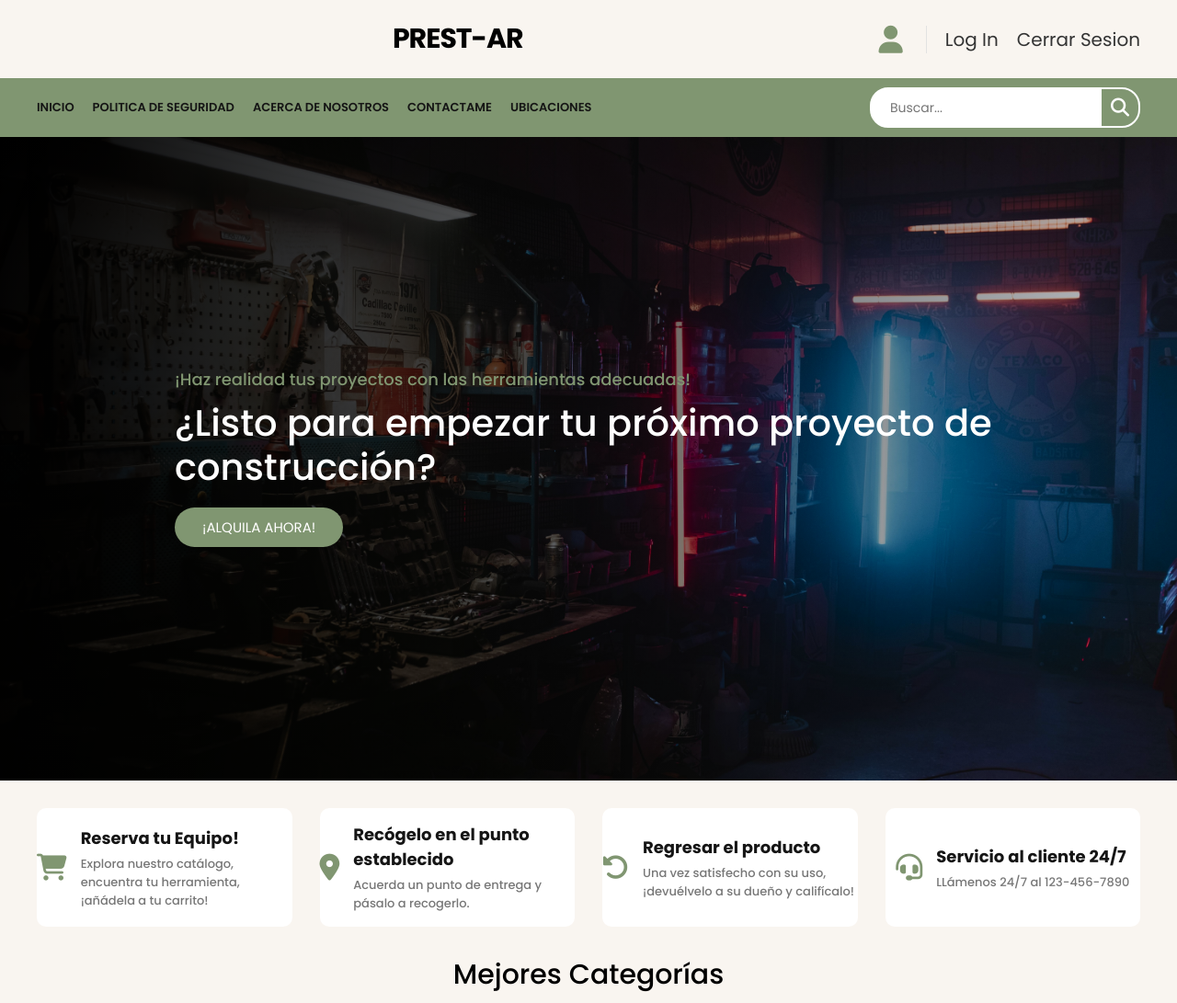
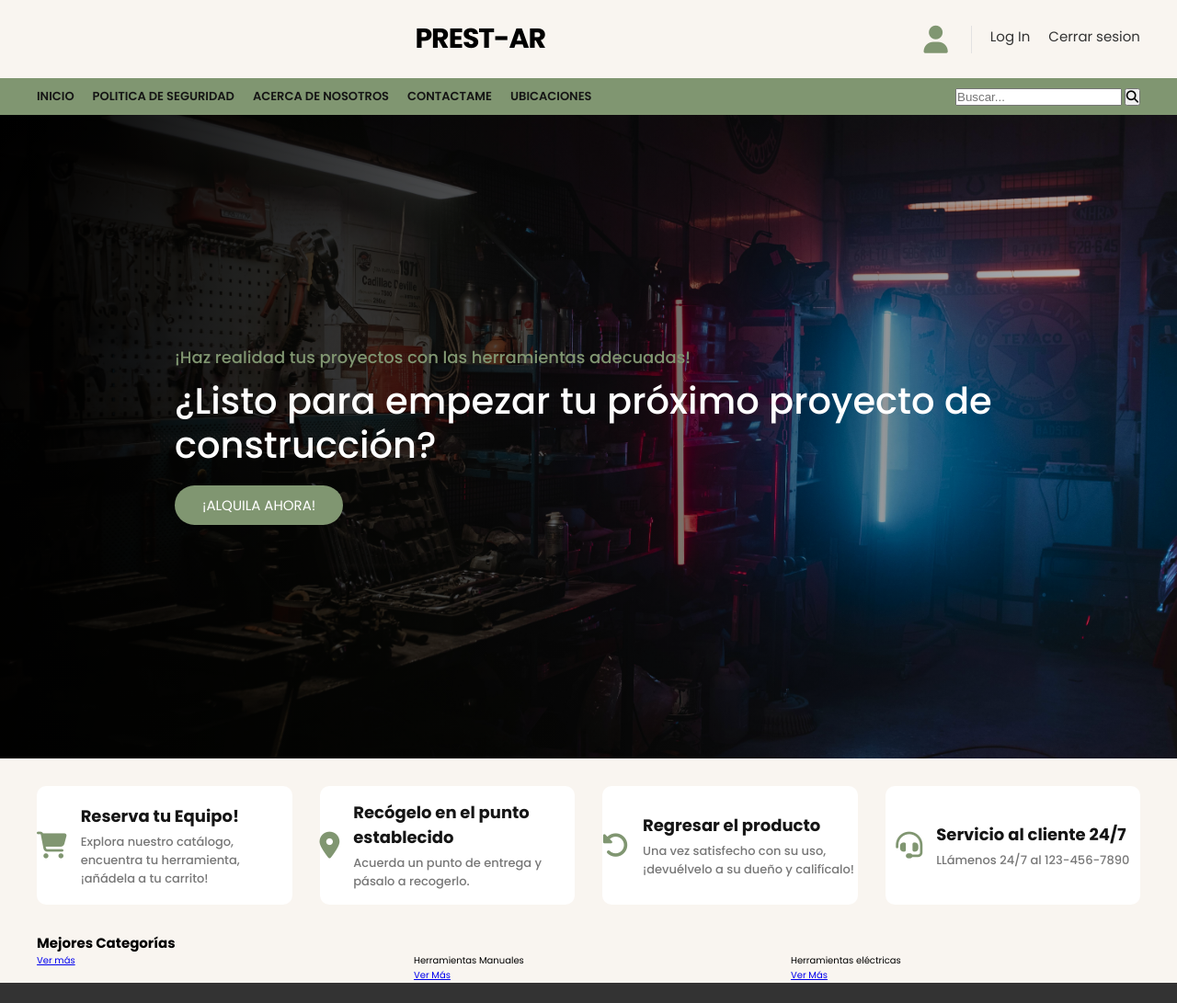
Before and after one commit to juan228a/Prest-AR2024, a PHP site: page /php/index.php in a window 1280 px wide. Shown: the top 1091 px of the page at 92% size. Run offline with PHP 8.4, Linux system fonts and the light colour scheme; some libraries are stand-ins or nearby versions.

Commit message:
CAMBIOS INDEX.HTML

```diff
--- a/css/style.css
+++ b/css/style.css
@@ -26,17 +26,14 @@ html {
 	margin: 0 auto;
 }
 
-.heading-1 {
-	text-align: center;
-	font-weight: 500;
-	font-size: 3rem;
-}
+
 
 /* ********************************** */
 /*               HEADER               */
 /* ********************************** */
 .container-hero {
 	background-color: var(--background-color);
+
 }
 
 .hero {
@@ -61,10 +58,12 @@ html {
 	flex-direction: column;
 }
 
+
 .container-logo {
 	display: flex;
 	align-items: center;
 	gap: 1.5rem;
+
 }
 
 .container-logo i {
@@ -77,6 +76,7 @@ html {
 	font-size: 3rem;
 	text-transform: uppercase;
 	letter-spacing: -1px;
+
 }
 
 .container-user {
@@ -197,47 +197,6 @@ html {
 	color: #fff;
 }
 
-.search-form {
-	position: relative;
-	display: flex;
-	align-items: center;
-	border: 2px solid #fff;
-	border-radius: 2rem;
-	background-color: #fff;
-	height: 4.4rem;
-	overflow: hidden;
-}
-
-.search-form input {
-	outline: none;
-	font-family: inherit;
-	border: none;
-	width: 25rem;
-	font-size: 1.4rem;
-	padding: 0 2rem;
-	color: #777;
-	cursor: pointer;
-}
-
-.search-form input::-webkit-search-cancel-button {
-	appearance: none;
-}
-
-.search-form .btn-search {
-	border: none;
-	background-color: var(--primary-color);
-	display: flex;
-	align-items: center;
-	justify-content: center;
-	height: 100%;
-	padding: 1rem;
-}
-
-.btn-search i {
-	font-size: 2rem;
-	color: #fff;
-}
-
 
 /* ********************************** */
 /*               BANNER               */
@@ -338,12 +297,6 @@ html {
 /*             CATEGORIES             */
 /* ********************************** */
 
-.top-categories {
-	display: flex;
-	flex-direction: column;
-	gap: 2rem;
-	margin-bottom: 3rem;
-}
 
 .container-categories {
 	display: grid;
@@ -351,83 +304,72 @@ html {
 	gap: 3rem;
 }
 
-.card-category {
-	height: 20rem;
-	display: flex;
-	flex-direction: column;
-	align-items: center;
-	justify-content: center;
-	border-radius: 2rem;
-	gap: 2rem;
+.tool-categories {
+    display: flex;
+    align-items: flex-start;
+    padding: 40px 20px;
+    background-color: #f9f9f9;
 }
 
-.category-moca {
-	background-image: linear-gradient(#00000080, #00000080),
-		url('img/moca-category.jpg');
-	background-size: cover;
-	background-position: bottom;
-	background-repeat: no-repeat;
+.categories-header {
+    flex: 1;
+    padding-right: 20px;
 }
 
-.category-capuchino {
-	background-image: linear-gradient(#00000080, #00000080),
-		url('img/capuchino-category.jpg');
-	background-size: cover;
-	background-position: center;
-	background-repeat: no-repeat;
+.categories-header h2 {
+    font-size: 3em; /* Aumentar el tamaño de la fuente */
+    color: #2c3e50; /* Color más oscuro */
+    font-weight: bold; /* Negrita */
+    text-transform: uppercase; /* Texto en mayúsculas */
+    letter-spacing: 2px; /* Espaciado entre letras */
+    position: relative; /* Para el efecto de subrayado */
 }
 
-	span a{
+.categories-header h2::after {
+    content: '';
+    display: block;
+    width: 50%;
+    height: 5px;
+    background-color: #e74c3c; /* Color del subrayado */
+    margin: 10px auto 0; /* Margen superior e inferior */
+    border-radius: 5px; /* Bordes redondeados */
+}
 
-		font-size: 20px;
-		text-decoration: none;
-		color:#fff;
+.categories-container {
+    display: flex;
+    flex-wrap: wrap;
+    gap: 20px;
+    flex: 3;
+}
+
+.category-card {
+    background-color: #fff;
+    border-radius: 10px;
+    box-shadow: 0 4px 10px rgba(0, 0, 0, 0.1);
+    overflow: hidden;
+    text-align: center;
+    transition: transform 0.3s;
+    width: 220px;
+}
+
+.category-card:hover {
+    transform: scale(1.05);
+}
+
+.category-card img {
+    width: 100%;
+    height: auto;
+}
+
+.category-card h3 {
+    padding: 15px 0;
+    font-size: 1.5em;
+    color: #555;
+}
 
 
-	text-transform: capitalize;
-	position: relative;
 
-	}
 
-	span a:hover {
-		color: var(--primary-color);
-	}
-
-.category-expreso {
-	background-image: linear-gradient(#00000080, #00000080),
-		url('img/expreso-category.jpg');
-	background-size: cover;
-	background-position: center;
-	background-repeat: no-repeat;
-}
-
-.card-category p {
-	font-size: 2.5rem;
-	color: #fff;
-	text-transform: capitalize;
-	position: relative;
-}
-
-.card-category p::after {
-	content: '';
-	width: 2.5rem;
-	height: 2px;
-	background-color: #fff;
-	position: absolute;
-	bottom: -1rem;
-	left: 50%;
-	transform: translate(-50%, 50%);
-}
-
-.card-category span {
-	font-size: 1.6rem;
-	color: #fff;
-	cursor: pointer;
-}
-
-.card-category span:hover {
-	color: var(--primary-color);
-}
 
 /* ********************************** */
 /*            TOP PRODUCTS            */
```
Also changed, not shown: html/index.html (+27 -45 lines), css/imagenes/pexels-pixabay-33545.jpg (deleted), imagenes/foto--section2_electrica.jpg (added).
